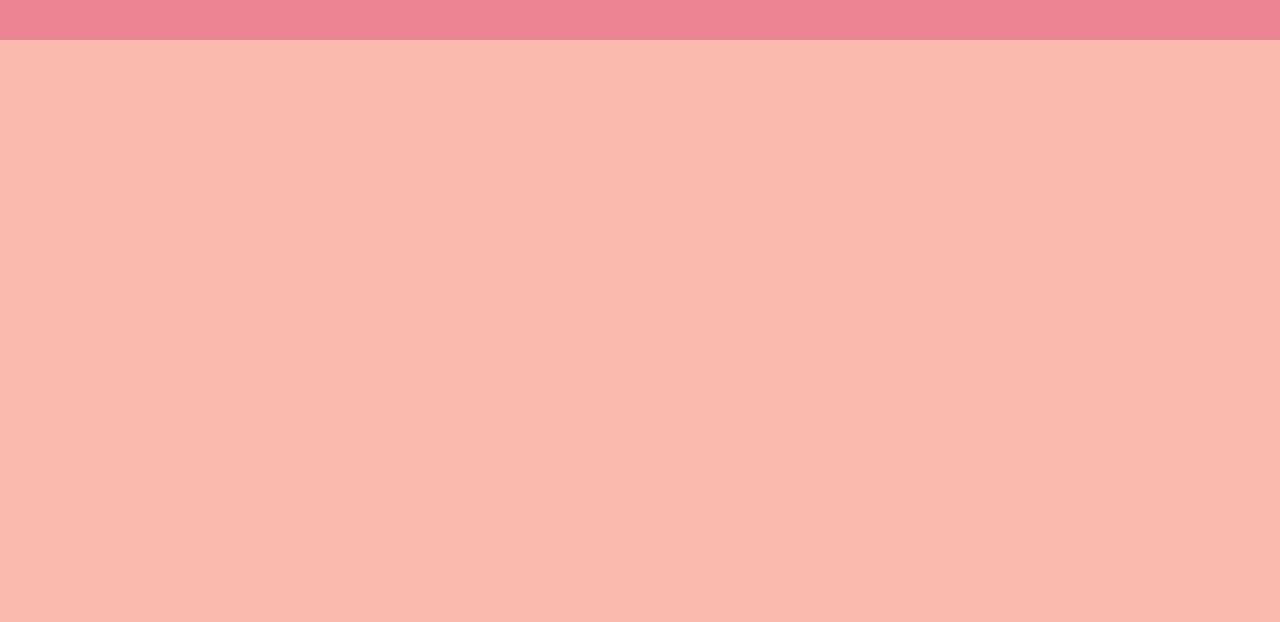
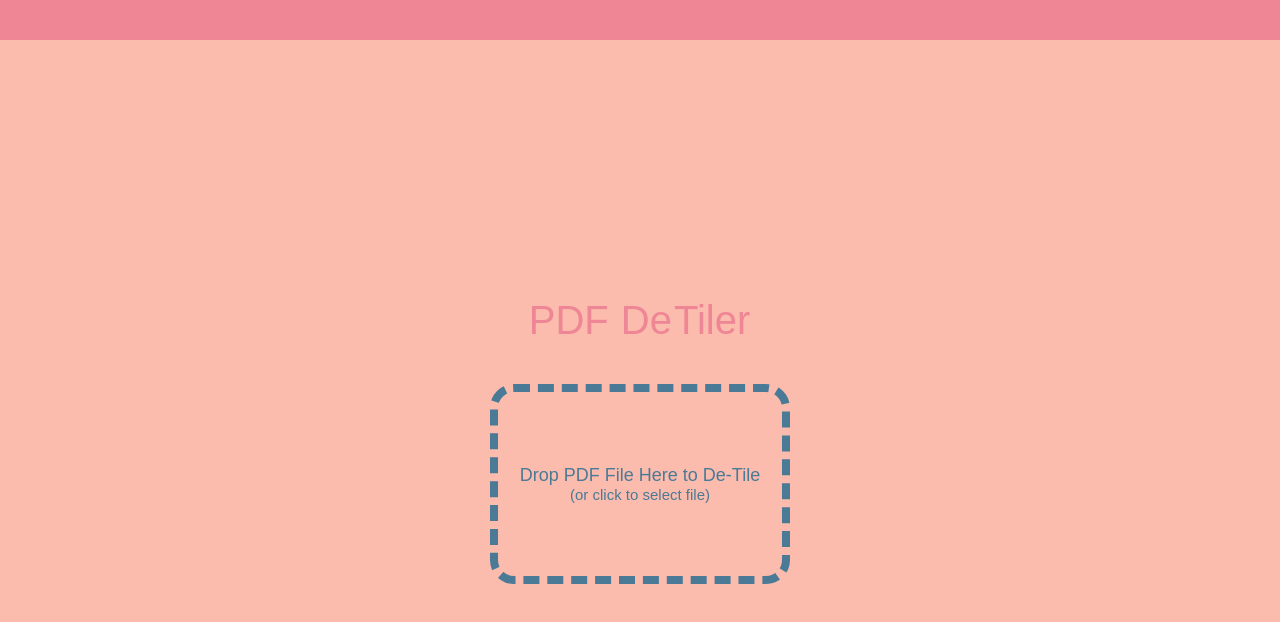
Before and after one commit to aeolingamenfel/pdf-detiler, an Electron app: page src/electron/html/index.html in a window 1280 px wide. Drawn offline with nearby package versions, Linux system fonts and the light colour scheme; files that its build step writes are made by us from their sources.

Commit message:
Add basic UI elements to electron app

```diff
--- a/src/electron/html/index.html
+++ b/src/electron/html/index.html
@@ -10,5 +10,17 @@
     <header class="window-header">
       &nbsp;
     </header>
+    <main>
+      <section class="app-title">
+        PDF
+        <span class="chars-wrapper">
+          <span class="de-chars">De</span><span class="tiler-chars">Tiler</span>
+        </span>
+      </section>
+      <section class="file-dropzone">
+        Drop PDF File Here to De-Tile<br />
+        <small>(or click to select file)</small>
+      </section>
+    </main>
   </body>
 </html>
--- a/src/electron/js/main.js
+++ b/src/electron/js/main.js
@@ -17,7 +17,7 @@ function createWindow () {
   mainWindow.loadFile(path.join(__dirname, "..", "html", "index.html"));
 
   // Open the DevTools.
-  // mainWindow.webContents.openDevTools()
+  //mainWindow.webContents.openDevTools();
 }
 
 // This method will be called when Electron has finished
--- /dev/null
+++ b/src/electron/sass/_app-title.scss
@@ -0,0 +1,54 @@
+.app-title {
+  font-size: 40px;
+  color: var(--theme-color-2);
+  text-align: center;
+  user-select: none;
+  width: 100%;
+
+  .chars-wrapper {
+    position: relative;
+  }
+
+  .de-chars, .tiler-chars {
+    display: inline-block;
+    border: 1px solid var(--theme-color-3);
+  }
+
+  .de-chars {
+    transform: translateY(-100%);
+    animation: de-chars 700ms ease-out 1200ms forwards;
+  }
+
+  .tiler-chars {
+    transform: translateX(-43px);
+    animation: tiler-chars 700ms ease-out 500ms forwards;
+  }
+}
+
+@keyframes de-chars {
+  0% {
+    transform: translateY(-100%);
+  }
+  50% {
+    transform: translateY(0%);
+    border: 1px solid var(--theme-color-3);
+  }
+  100% {
+    transform: translateY(0%);
+    border: 1px solid transparent;
+  }
+}
+
+@keyframes tiler-chars {
+  0% {
+    transform: translateX(-43px);
+  }
+  50% {
+    transform: translateX(0px);
+    border: 1px solid var(--theme-color-3);
+  }
+  100% {
+    transform: translateX(0px);
+    border: 1px solid transparent;
+  }
+}
--- /dev/null
+++ b/src/electron/sass/_file-dropzone.scss
@@ -0,0 +1,15 @@
+.file-dropzone {
+  margin: 40px 0 0;
+  width: 100%;
+  max-width: 300px;
+  height: 200px;
+  color: var(--theme-color-3);
+  border: 8px dashed var(--theme-color-3);
+  border-radius: 24px;
+  display: flex;
+  align-items: center;
+  justify-content: center;
+  text-align: center;
+  flex-direction: column;
+  font-size: 18px;
+}
--- a/src/electron/sass/app.scss
+++ b/src/electron/sass/app.scss
@@ -23,4 +23,14 @@ body {
   background: var(--theme-color-1);
 }
 
+main {
+  display: flex;
+  align-items: center;
+  justify-content: center;
+  height: 100%;
+  flex-direction: column;
+}
+
 @import "window-header";
+@import "app-title";
+@import "file-dropzone";
```
